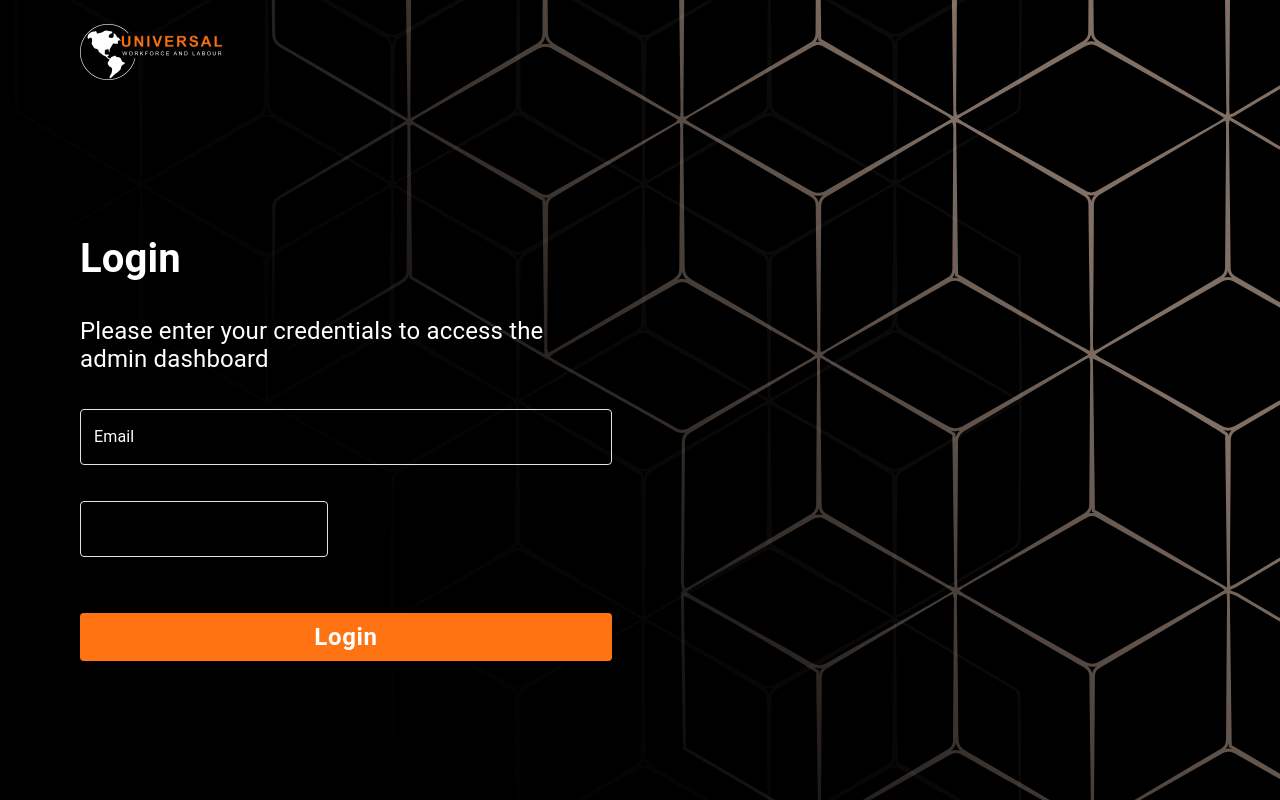
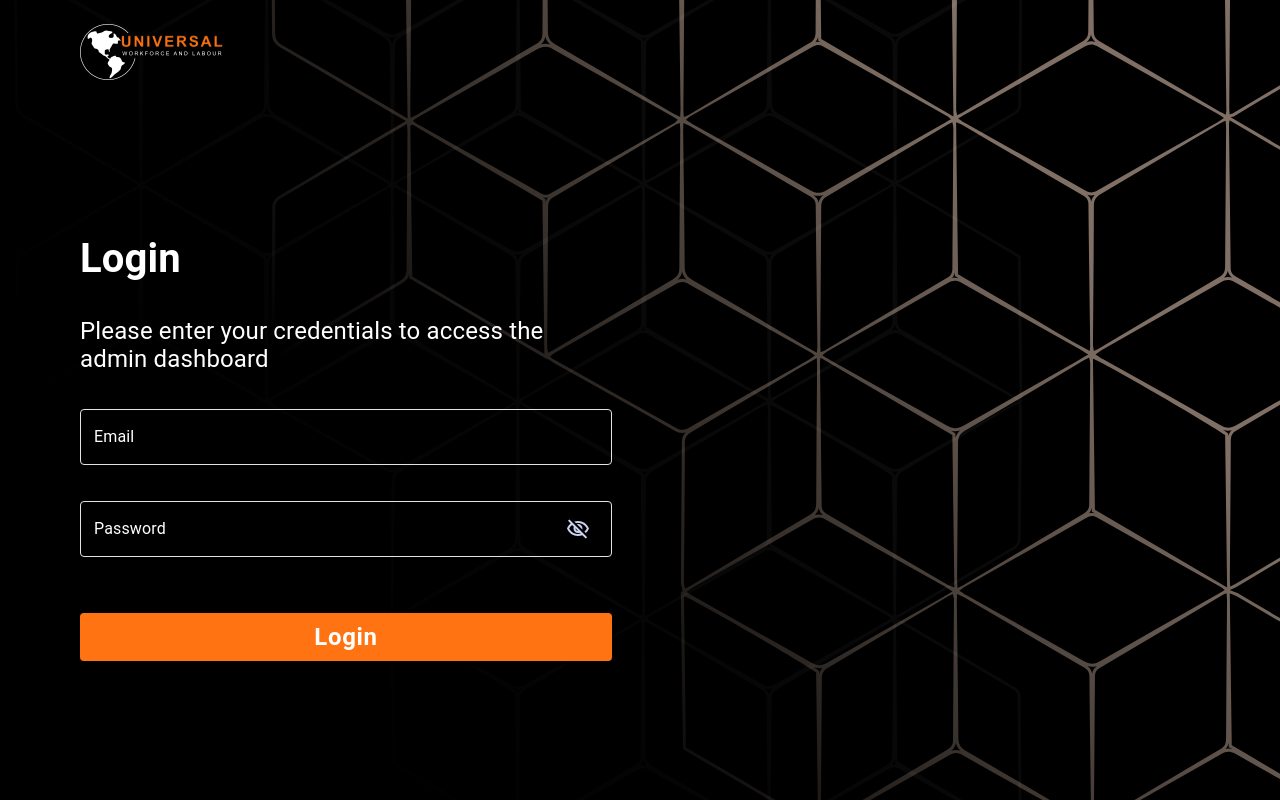
Before and after one commit to gautamxyzstudio/Universal-Admin, a Next.js app: page /login in a window 1280 px wide. Built offline with nearby package versions, Linux system fonts and the light colour scheme; no server answers.

Commit message:
bug fixes

```diff
--- a/src/app/(home)/layout.tsx
+++ b/src/app/(home)/layout.tsx
@@ -1,12 +1,13 @@
 import type { Metadata } from 'next';
 import localFont from 'next/font/local';
 import '../globals.css';
-import Sidebar from '@/components/organism/Sidebar';
-import Topbar from '@/components/organism/Topbar';
+import Sidebar from '@/components/organism/Sidebar/Sidebar';
+
 import { AppRouterCacheProvider } from '@mui/material-nextjs/v14-appRouter';
 import MaterialThemeProvider from '@/providers/MaterialThemeProvider';
 import ReduxProvider from '@/providers/ReduxProvider';
 import SnackBarProvider from '@/providers/SnackbarProvider';
+import Topbar from '@/components/organism/Topbar/Topbar';
 
 const helveticaBold = localFont({
   src: '../../fonts/Helvetica-Bold.ttf',
--- a/src/app/(home)/subadminManagement/page.tsx
+++ b/src/app/(home)/subadminManagement/page.tsx
@@ -1,14 +1,11 @@
+import PageHeader from '@/components/organism/PageHeader/PageHeader';
 import { STRINGS } from '@/constant/en';
 import React from 'react';
 
 const SubAdminManagement = () => {
   return (
-    <div className="items-center px-10 justify-items-center min-h-screen bg-">
-      <div className="flex justify-between items-center mt-4 mb-6">
-        <h1 className="text-Black font-bold text-[24px] leading-7">
-          {STRINGS.subAdminManagement}
-        </h1>
-      </div>
+    <div className="items-center justify-items-center min-h-screen bg-">
+      <PageHeader />
     </div>
   );
 };
--- a/src/components/atoms/CustomInput/CustomInput.types.ts
+++ b/src/components/atoms/CustomInput/CustomInput.types.ts
@@ -1,4 +1,4 @@
-import { TextFieldProps } from "@mui/material";
+import { TextFieldProps } from '@mui/material';
 export interface ICustomInputProps extends Omit<TextFieldProps, 'InputProps'> {
   label?: string | undefined;
   value: string;
--- a/src/components/atoms/CutomButton/CustomButton.tsx
+++ b/src/components/atoms/CutomButton/CustomButton.tsx
@@ -34,6 +34,7 @@ const CustomButton: React.FC<ICustomButtonProps> = ({
       size={size}
       sx={{ ...buttonStyles, cursor: 'pointer' }}
       onClick={onClick}
+      {...props}
     >
       {icon}
       {title}
--- /dev/null
+++ b/src/components/organism/PageHeader/PageHeader.tsx
@@ -0,0 +1,34 @@
+'use client';
+import CustomButton from '@/components/atoms/CutomButton/CustomButton';
+import { STRINGS } from '@/constant/en';
+import { Add } from '@mui/icons-material';
+import React from 'react';
+
+const PageHeader = () => {
+  return (
+    <div className="flex justify-between items-center mt-4 mb-6">
+      <h1 className="text-Black font-bold text-[24px] leading-7">
+        {STRINGS.employeeManagement}
+      </h1>
+      <CustomButton
+        title="Add Employee"
+        icon={<Add />}
+        onClick={() => console.log('employee')}
+        size="small"
+        customStyles={{
+          textAlign: 'center',
+          color: '#ffff',
+          gap: '4px',
+          fontSize: '16px',
+          lineHeight: '20px',
+          textTransform: 'capitalize',
+          padding: '10px 12px',
+          borderRadius: '8px',
+        }}
+        buttonType={'primary'}
+      />
+    </div>
+  );
+};
+
+export default PageHeader;
--- a/src/components/organism/Sidebar.tsx
+++ b/src/components/organism/Sidebar/Sidebar.tsx
@@ -1,11 +1,11 @@
 'use client';
-import { Icons } from '../../../public/exporter';
+import { Icons } from '../../../../public/exporter';
 import Image from 'next/image';
 import React, { useState } from 'react';
 import { IQuickLinkData, quickLink } from '@/api/mockData/data';
 import Link from 'next/link';
 import { STRINGS } from '@/constant/en';
-import ConfirmationDialog from '../molecules/DialogTypes/ComfirmationDialog/ConfirmationDialog';
+import ConfirmationDialog from '../../molecules/DialogTypes/ComfirmationDialog/ConfirmationDialog';
 import { removeUserDetailsFromCookies } from '@/utility/cookies';
 import { useRouter } from 'next/navigation';
 import { routeNames } from '@/utility/routesName';
--- a/src/components/organism/exporter.ts
+++ /dev/null
@@ -1,4 +0,0 @@
-import Sidebar from './Sidebar';
-import Topbar from './Topbar';
-
-export { Sidebar, Topbar };
--- a/src/components/templates/loginForm/LoginForm.tsx
+++ b/src/components/templates/loginForm/LoginForm.tsx
@@ -78,7 +78,9 @@ const LoginForm = () => {
         value={inputDetails.password}
         onChange={(e) => onChangeField(e.target.value, 'password')}
         type={showPassword ? 'text' : 'password'}
-        inputProps={{
+        fullWidth
+        slotProps={{
+          input: {
             endAdornment: (
               <InputAdornment position="end">
                 <IconButton
@@ -94,6 +96,15 @@ const LoginForm = () => {
                 </IconButton>
               </InputAdornment>
             ),
+          },
+        }}
+        sx={{
+          '& .MuiInputBase-input': {
+            color: 'white',
+          },
+          '& .MuiFormLabel-root.MuiInputLabel-root': {
+            color: 'white',
+          },
         }}
       />
       <div className="h-14" />
```
Also changed, not shown: src/components/organism/PageHeader/types.ts (added, +7 -0 lines), src/components/organism/Topbar/Topbar.tsx (renamed from src/components/organism/Topbar.tsx, +6 -7 lines). Lines whose indentation alone changed are shown as unchanged.
